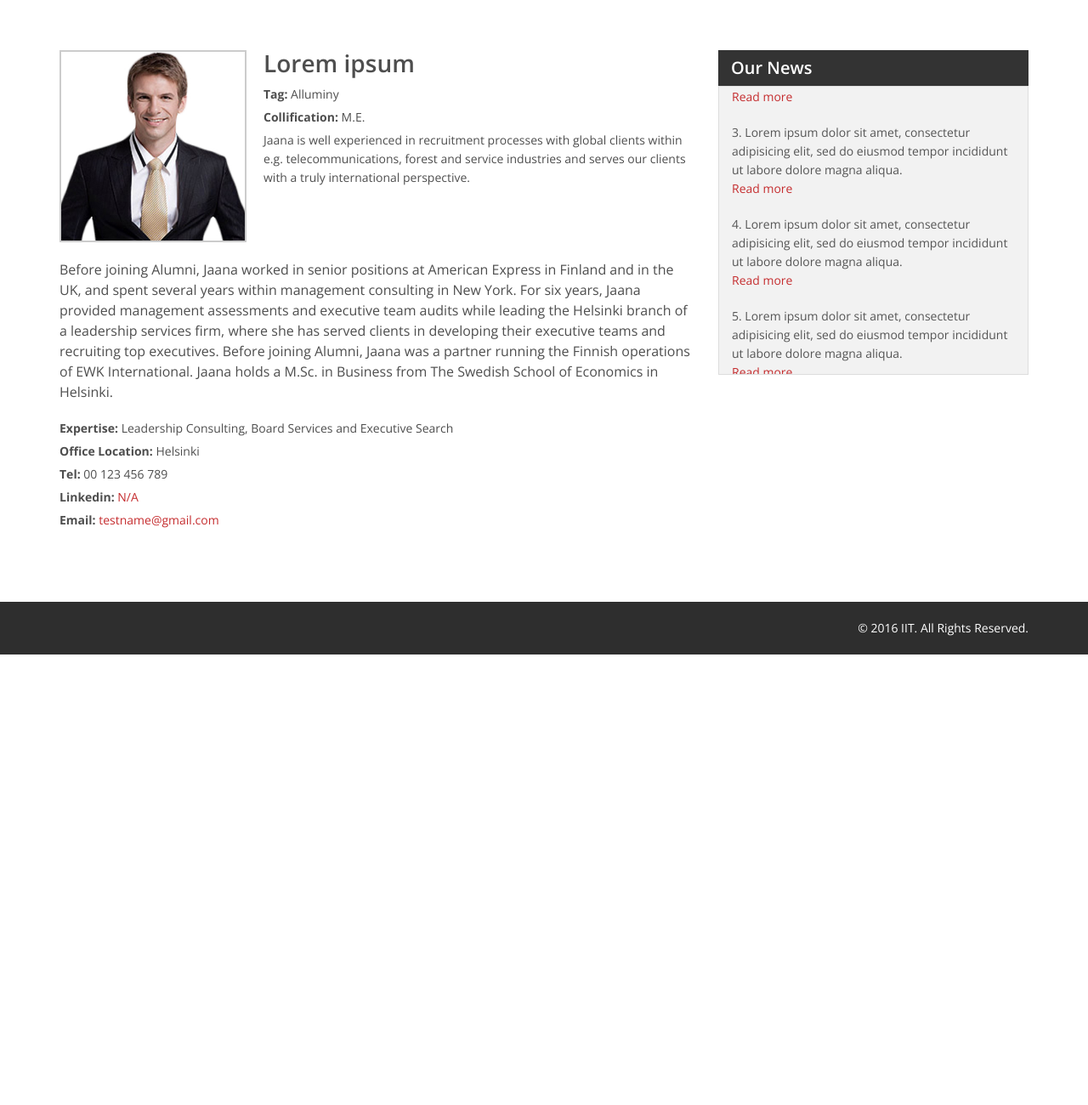
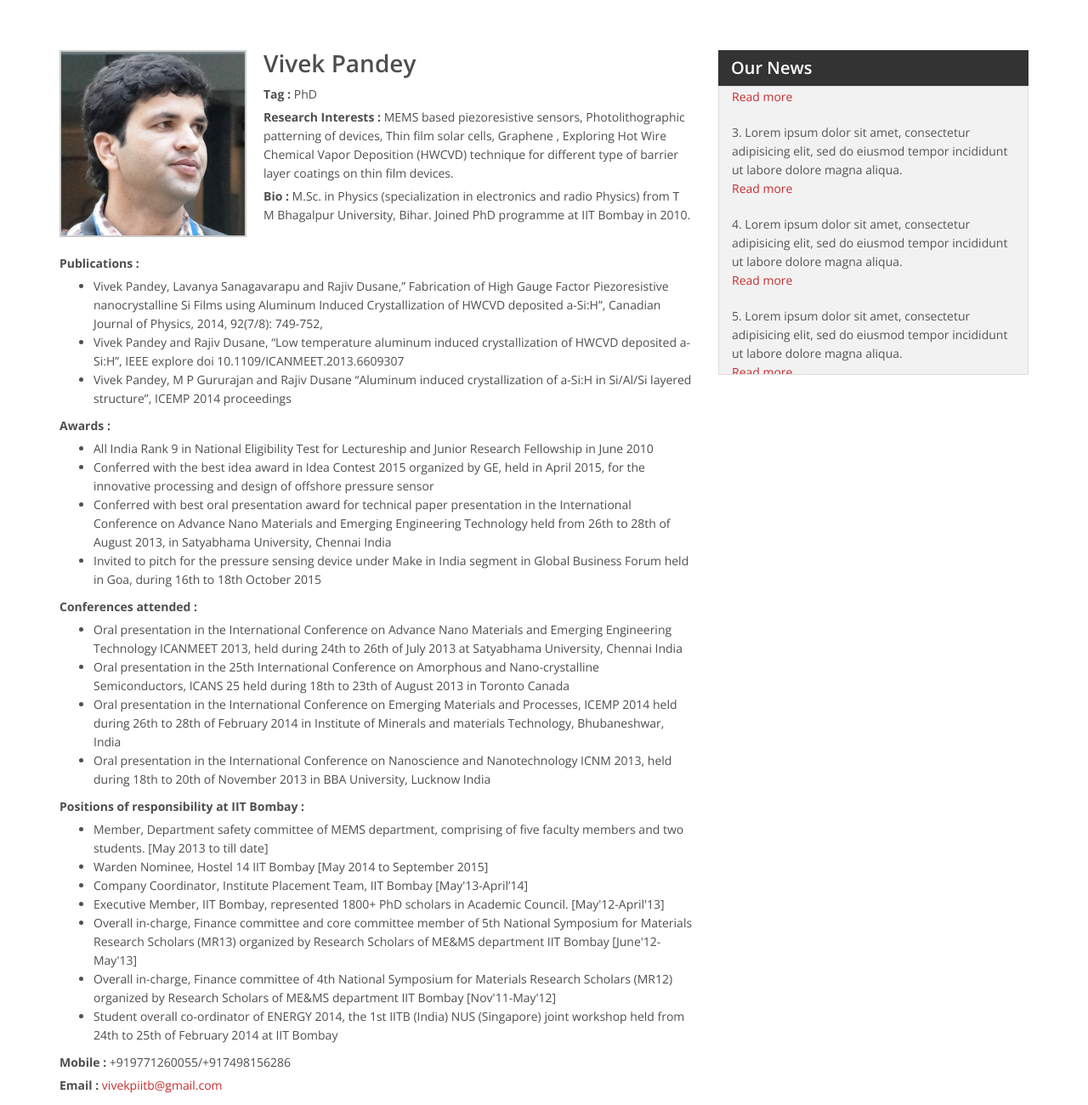
Before and after one commit to dhananjaym11/dhananjaym11.github.io, a plain HTML site: page iit-labs/peoples-details.html in a window 1280 px wide. Shown: the part 100-1400 px from the top of the page at 85% size. Before the commit the page ends 870 px from the top, so only its background shows below. Drawn offline with nearby package versions, Linux system fonts and the light colour scheme.

Commit message:
data added

```diff
--- a/iit-labs/css/main.css
+++ b/iit-labs/css/main.css
@@ -2628,6 +2628,9 @@ shortcodes page css
   clear: both;
 }
 .peoples-label {
+    margin: 0 0 5px;
+}
+.peoples-label label{
     margin: 0;
 }
 .col-right{
@@ -2676,6 +2679,3 @@ shortcodes page css
     list-style: none;
     padding: 0;
 }
-#testimonial .testimonial-title{
-  margin: 0 0 40px;
-}
--- a/iit-labs/peoples-details.html
+++ b/iit-labs/peoples-details.html
@@ -56,19 +56,51 @@
         <div class="container">
             <div class="col-main col-xs-12 col-sm-8">
                 <div class="center peoples-details">
-                    <img src="images/man5.jpg" class="img-responsive deatils-img" alt="">
-                    <h2>Lorem ipsum</h2>
-                    <p class="peoples-label"><label>Tag:</label> Alluminy</p>
-                    <p class="peoples-label"><label>Collification:</label> M.E.</p>
-                    <p class="peoples-label">Jaana is well experienced in recruitment processes with global clients within e.g. telecommunications, forest and service industries and serves our clients with a truly international perspective.</p>
+                    <img src="images/peoples/1.jpg" class="img-responsive deatils-img" alt="">
+                    <h2>Vivek Pandey</h2>
+                    <p class="peoples-label"><label>Tag :</label> PhD</p>
+                    <p class="peoples-label"><label>Research Interests :</label> MEMS based piezoresistive sensors, Photolithographic patterning of devices, Thin film solar cells,  Graphene , Exploring Hot Wire Chemical Vapor Deposition (HWCVD) technique for  different type of barrier layer coatings on thin film devices.</p>
+                    <p class="peoples-label"><label>Bio :</label> M.Sc. in Physics (specialization in electronics and radio Physics) from T M Bhagalpur University, Bihar. Joined PhD programme at IIT Bombay in 2010.</p>
                     <div class="peoples-info">
-                        <p class="lead">Before joining Alumni, Jaana worked in senior positions at American Express in Finland and in the UK, and spent several years within management consulting in New York. For six years, Jaana provided management assessments and executive team audits while leading the Helsinki branch of a leadership services firm, where she has served clients in developing their executive teams and recruiting top executives. Before joining Alumni, Jaana was a partner running the Finnish operations of EWK International. Jaana holds a M.Sc. in Business from The Swedish School of Economics in Helsinki.</p>
+                        <label>Publications :</label>
+                        <ul>
+                            <li>Vivek Pandey, Lavanya Sanagavarapu and Rajiv Dusane,” Fabrication of High Gauge Factor Piezoresistive nanocrystalline Si Films using Aluminum Induced Crystallization of HWCVD deposited a-Si:H”, Canadian Journal of Physics, 2014, 92(7/8): 749-752, </li>
+                            <li>Vivek Pandey and Rajiv Dusane, “Low temperature aluminum induced crystallization of HWCVD deposited a-Si:H”, IEEE explore doi 10.1109/ICANMEET.2013.6609307</li>
+                            <li>Vivek Pandey, M P Gururajan and Rajiv Dusane “Aluminum induced crystallization of a-Si:H in Si/Al/Si layered structure”, ICEMP 2014 proceedings</li>
+                        </ul>
 
-                        <p><label>Expertise:</label> Leadership Consulting, Board Services and Executive Search<br/>
-                        <label>Office Location:</label> Helsinki<br/>
-                        <label>Tel:</label> 00 123 456 789<br/>
-                        <label>Linkedin:</label> <a href="#">N/A</a><br/>
-                        <label>Email:</label> <a href="mailto:testname@gmail.com">testname@gmail.com</a></p>
+                        <label>Awards :</label>
+                        <ul>
+                            <li>All India Rank 9 in National Eligibility Test for Lectureship and Junior Research Fellowship in June 2010</li>
+                            <li>Conferred with the best idea award in Idea Contest 2015 organized by GE, held in April 2015, for the innovative processing and design of offshore pressure sensor</li>
+                            <li>Conferred with best oral presentation award for technical paper presentation in the International Conference on Advance Nano Materials and Emerging Engineering Technology held from 26th to 28th of August 2013, in Satyabhama University, Chennai India</li>
+                            <li>Invited to pitch for the pressure sensing device under Make in India segment in Global Business Forum held in Goa, during 16th to 18th October 2015</li>
+                        </ul>
+
+                        <label>Conferences attended :</label>
+                        <ul>
+                            <li>Oral presentation in the International Conference on Advance Nano Materials and Emerging Engineering Technology ICANMEET 2013, held during 24th to 26th of July 2013 at Satyabhama University, Chennai India</li>
+                            <li>Oral presentation in the 25th International Conference on Amorphous and Nano-crystalline Semiconductors, ICANS 25 held during 18th to 23th of August 2013 in  Toronto Canada</li>
+                            <li>Oral presentation in the International Conference on Emerging Materials and Processes, ICEMP 2014 held during 26th to 28th of February 2014 in Institute of Minerals and materials Technology, Bhubaneshwar, India</li>
+                            <li>Oral presentation in the International Conference on Nanoscience and Nanotechnology ICNM 2013, held during 18th to 20th of November 2013 in  BBA University, Lucknow India</li>
+                        </ul>
+
+                        <label>Positions of responsibility at IIT Bombay :</label>
+                        <ul>
+                            <li>Member, Department safety committee of MEMS department, comprising of five faculty members and two students. [May 2013 to till date]</li>
+                            <li>Warden Nominee, Hostel 14 IIT Bombay [May 2014 to September 2015]</li>
+                            <li>Company Coordinator, Institute Placement Team, IIT Bombay [May'13-April’14]</li>
+                            <li>Executive Member, IIT Bombay, represented 1800+ PhD scholars in Academic Council. [May'12-April'13]</li>
+                            <li>Overall in-charge, Finance committee and core committee member of 5th National Symposium for Materials Research Scholars  (MR13) organized by Research Scholars of ME&MS department IIT Bombay [June'12-May'13]</li>
+                            <li>Overall in-charge, Finance committee of 4th National Symposium for Materials Research Scholars  (MR12) organized by Research Scholars of ME&MS department IIT Bombay [Nov'11-May'12]</li>
+                            <li>Student overall co-ordinator of ENERGY 2014, the 1st IITB (India) NUS (Singapore) joint workshop held from 24th to 25th of February 2014 at IIT Bombay</li>
+                        </ul>
+
+
+                        <p>
+                            <label>Mobile :</label> +919771260055/+917498156286<br/>
+                            <label>Email :</label> <a href="mailto:vivekpiitb@gmail.com">vivekpiitb@gmail.com</a>
+                        </p>
                     </div>
                 </div>
             </div>
```
Also changed, not shown: iit-labs/gallery.html (+12 -12 lines), iit-labs/index.html (+13 -14 lines), iit-labs/peoples.html (+8 -8 lines).
